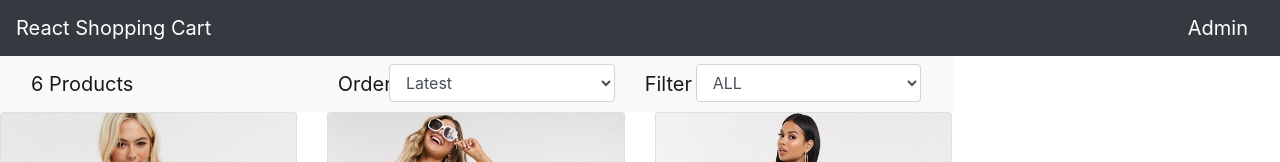
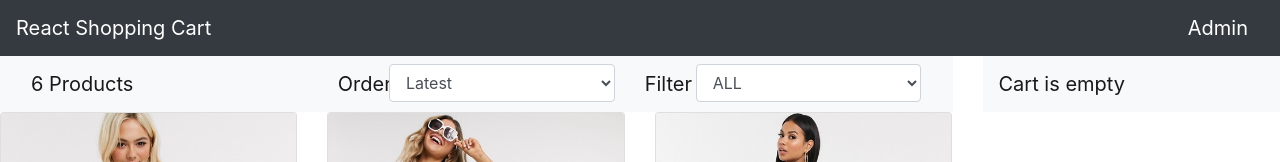
Before and after one commit to AmGSircan/react-shopping-cart, a React (Create React App) app: page / in a window 1280 px wide. Shown: the top 162 px of the page. Built offline with nearby package versions, Linux system fonts and the light colour scheme; the HTML template or start-up script is replaced by a standard one.

Commit message:
Cart component

```diff
--- a/src/App.js
+++ b/src/App.js
@@ -4,17 +4,20 @@ import {Row, Col, Navbar} from 'react-bootstrap';
 import data from './data.json';
 import Products from './components/Products';
 import Filter from './components/Filter';
+import Cart from './components/Cart';
 
 class App extends React.Component {
   constructor(){
     super();
     this.state = {
       products: data.products,
+      cartItems: [],
       size: "",
       sort: ""
     };
     this.filterProducts = this.filterProducts.bind(this);
     this.sortProducts = this.sortProducts.bind(this);
+    this.addToCart = this.addToCart.bind(this);
   }
 
   filterProducts(e){
@@ -47,8 +50,24 @@ class App extends React.Component {
     })
   }
 
+  addToCart(product){
+    const cartItems = this.state.cartItems.slice();
+    let alreadyInCart = false;
+
+    cartItems.forEach((item) => {
+      if(item._id === product._id){
+        item.count++;
+        alreadyInCart = true;
+      }
+    });
+    if(!alreadyInCart){
+      cartItems.push({...product, count: 1})
+    }
+    this.setState({cartItems})
+  }
+
   render(){
-    const listProducts = this.state.products.map((product) => <Products key={product._id} product={product} />)
+    const listProducts = this.state.products.map((product) => <Products key={product._id} product={product} addToCart={this.addToCart}/>)
     return (
       <div>
         <Navbar bg="dark" variant="dark">
@@ -66,6 +85,9 @@ class App extends React.Component {
             />
             <Row>{listProducts}</Row>
           </Col>
+          <Col md={3}>
+            <Cart cartItems={this.state.cartItems} />
+          </Col>
         </Row>
       </div>
     );
--- /dev/null
+++ b/src/components/Cart.js
@@ -0,0 +1,25 @@
+import React, { Component } from 'react';
+import { Navbar } from 'react-bootstrap';
+
+export default class Cart extends Component {
+    constructor(props){
+        super(props);
+    }
+
+    render() {
+        const {cartItems} = this.props;
+
+        return (
+            <div>
+                {cartItems.length === 0 ?
+                    <Navbar bg="light">
+                        <Navbar.Brand href="#home">Cart is empty</Navbar.Brand>
+                    </Navbar> :
+                    <Navbar bg="light">
+                        <Navbar.Brand href="#home">You have {cartItems.length} in the cart</Navbar.Brand>
+                    </Navbar>
+                }
+            </div>
+        )
+    }
+}
--- a/src/components/Products.js
+++ b/src/components/Products.js
@@ -19,7 +19,7 @@ export default class Products extends Component {
                             {product.description}
                         </Card.Text>
                         <div className="float-left mt-1" style={{fontSize: 20}}>{formatCurrency(product.price)}</div>
-                        <Button className="float-right" variant="primary">Add To Cart</Button>
+                        <Button onClick={() => this.props.addToCart(product)} className="float-right" variant="primary">Add To Cart</Button>
                     </Card.Body>
                 </Card>
             </Col>
```
Also changed, not shown: 2 other files (tests, documents, lock files or other folders).
